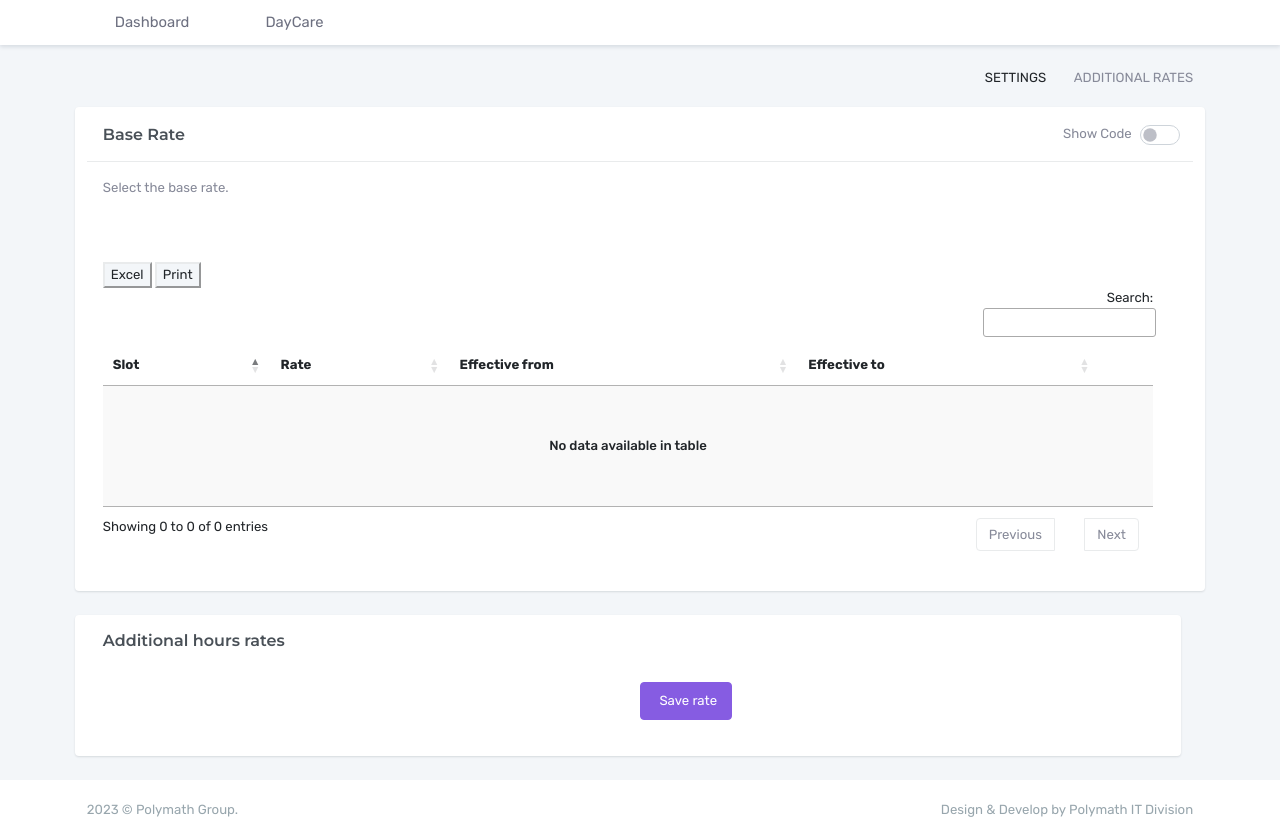
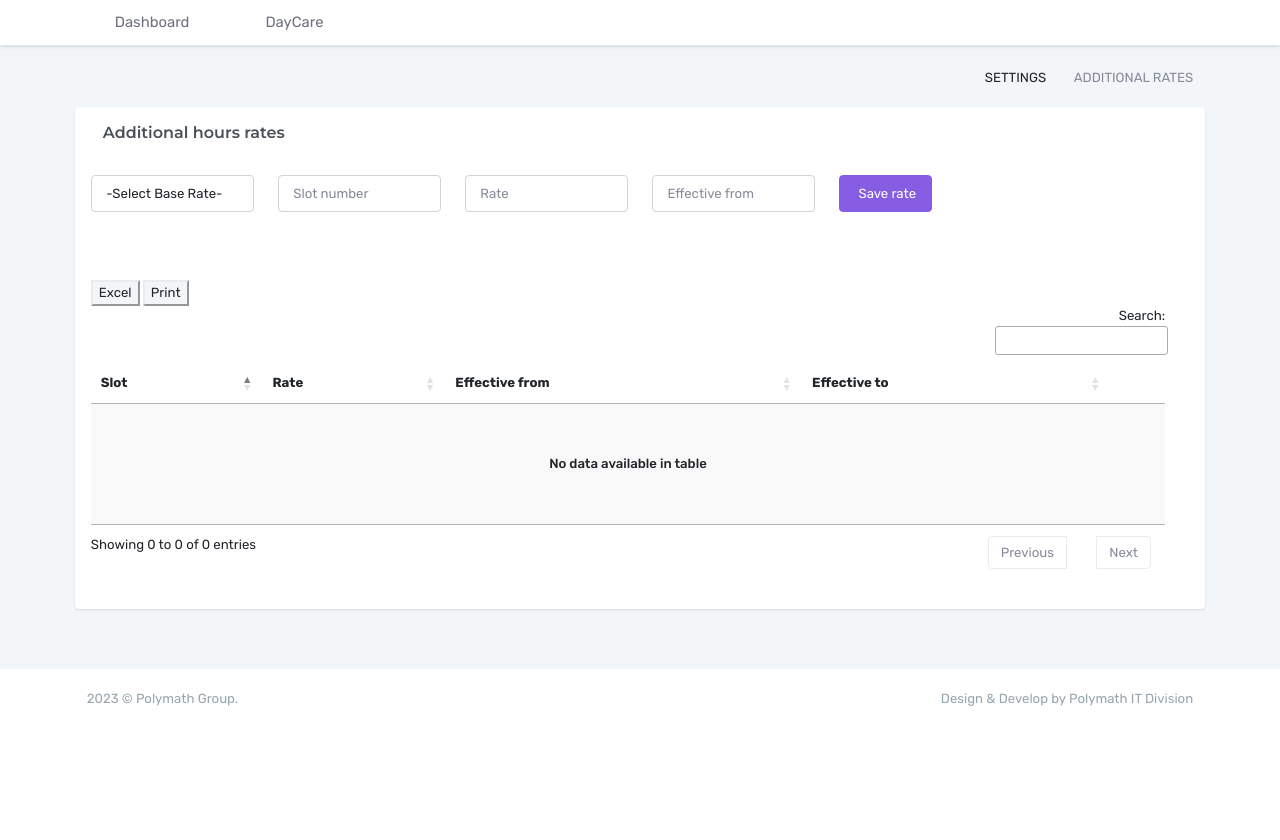
Before and after one commit to srihs/PolymathDayCare, a Django app: page /additional_rates/ in a window 1280 px wide. Shown: the part 71-911 px from the top of the page. After the commit the page ends 777 px from the top, so only its background shows below. Run offline with Django 4.2, Linux system fonts and the light colour scheme; the visitor is signed in with stand-in values (Sample User, id 1); data that the repository does not hold is empty; some libraries are stand-ins or nearby versions.

Commit message:
Additional rate add and select done

```diff
--- a/core/views.py
+++ b/core/views.py
@@ -305,17 +305,15 @@ def saveRates(request):
 @login_required(login_url="login/")
 def getAdditionalRates(request):
     if request.method == "GET":
-        forms = []
-        for i in range(1, 11):
-        # Create a form instance with a specific slot_number_hour
+        if not request.session.get('base_rate_id') is None:
+            form = CreateAdditionalChargesForm(initial={'base_rate': request.session.get('base_rate_id')})
+        else:
             form = CreateAdditionalChargesForm()
-            forms.append(form)
-
     return render(
         request,
         "../templates/additionalrates.html",
         {
-            "form": forms,
+            "form": form,
             "UserName": request.user.username,
         },
     )
@@ -342,14 +340,21 @@ def getAdditionalRatesJs(request):
                 additionalRatesList[i]["effective_to"] ="-"
     return JsonResponse(additionalRatesList, safe=False)
 
+
+
 @login_required(login_url="login/")
 def saveAdditionalRates(request):
+    request.session['base_rate_id'] = None
+    request.session.modified = True
     if request.method == "POST":
         form = CreateAdditionalChargesForm(request.POST)
         if form.is_valid():
+
             objAdditionalRates= form.save(commit=False)
             objAdditionalRates.user_created = request.user.username
-            form.save()
+            request.session['base_rate_id'] = objAdditionalRates.base_rate.id
+            request.session.modified = True
+            objAdditionalRates.save()
             messages.success(request, "Additional rate details saved.")
         else:
             messages.error(request,form.errors)
@@ -365,30 +370,21 @@ def saveAdditionalRates(request):
 def saveBaseRate(request):
     try:
         objRateHistory = None
-        print('--in Save--')
         standard_hourly_rate = request.POST.get("standard_hourly_rate")
         effective_from = request.POST.get("effective_from")
 
         if request.method == "POST":
-            print('---in Post---')
-            print(request.POST.get("rate_id"))
             if request.POST.get("rate_id") is not None:
-                print('----rate_id not null----')
                 oldRate = RateHistory.objects.filter(
                         rate_id=request.POST.get("rate_id"),is_active=True
                     ).first()
                 if oldRate is not None:
-                    print(' is not null')
-                    print(oldRate.effective_to)
                     if oldRate.effective_to is None and oldRate.is_active == True:
-                        print(effective_from)
                         oldRate.effective_to =datetime.datetime.strptime(effective_from, "%Y-%m-%d").date()
-                        print(oldRate.effective_to)
                         oldRate.is_active = False
                         oldRate.user_updated = request.user.username
                         oldRate.date_updated = datetime.datetime.now
                         oldRate.save()
-                        print('saved')
                         objRateHistory = RateHistory(
                         rate =  Rates.objects.get(pk=request.POST.get("rate_id")),
                         standard_hourly_rate = standard_hourly_rate,
@@ -398,7 +394,6 @@ def saveBaseRate(request):
                         objRateHistory.save()
                         messages.success(request, "Rate details updated.")
                 else:
-                        print('----No previous Rates----')
                         objRateHistory = RateHistory(
                         rate =  Rates.objects.get(pk=request.POST.get("rate_id")),
                         standard_hourly_rate = standard_hourly_rate,
@@ -431,10 +426,7 @@ def getRateHistoryById(request,pk):
 
 @login_required(login_url="login/")
 def getRatesforRatesJs(request):
-   print('Request Recived')
-   print(request.GET.get('rate_id'))
    if request.GET.get('rate_id') is not None:
-        print('Request Recived')
         id = request.GET.get('rate_id')
         ratesList = list(
             RateHistory.objects.filter(rate_id=id).values(
--- a/templates/additionalrates.html
+++ b/templates/additionalrates.html
@@ -4,51 +4,6 @@
 {% block functionTitle %}ADDITIONAL RATES{% endblock %}
 {% block content %}
 
- <div class="row">
-<div class="card">
-    <div class="card-header align-items-center d-flex">
-        <h4 class="card-title mb-0 flex-grow-1">Base Rate</h4>
-        <div class="flex-shrink-0">
-            <div class="form-check form-switch form-switch-right form-switch-md">
-                <label for="inline-form-showcode" class="form-label text-muted">Show Code</label>
-                <input class="form-check-input code-switcher" type="checkbox" id="inline-form-showcode">
-            </div>
-        </div>
-    </div><!-- end card header -->
-    <div class="card-body">
-        <p class="text-muted">Select the base rate.</p>
-        <div class="live-preview">
-            <form action="javascript:void(0);">
-                <div class="row">
-                        <div class="col-lg-6">
-                            {{form.base_rate}}
-                    </div>
-                </div>
-                <!--end row-->
-                <div class="row">
-                        <div class="row gy-4">
-                            <div id="tblDiv">
-                                <table id="RateList" class="display" style="width: 100%">
-                                    <thead>
-                                    <tr>
-                                        <th>Slot</th>
-                                        <th>Rate</th>
-                                        <th>Effective from</th>
-                                        <th>Effective to</th>
-                                        <th data-orderable="false"></th>
-                                    </tr>
-                                    </thead>
-                                </table>
-                            </div>
-                        </div>
-            </form>
-        </div>
-
-    </div>
-    <!--end card-body-->
-</div>
-
-</div>
 
 
 
@@ -63,12 +18,15 @@
 
     <div class="row ">
         <div class="card-body">
-            <form  action="{% url 'core:save_additional_rates' %}"
+            <form id="additionalRatesForm"  action="{% url 'core:save_additional_rates' %}"
             method="POST">
             {% csrf_token %}
 
 
                     <div class="row ">
+                        <div class="col-sm-2">
+                            {{form.base_rate}}
+                        </div>
 
                         <!--end col-->
                         <div class="col-sm-2">
@@ -89,6 +47,23 @@
 
 
                     </div> </br>
+                    <div class="row">
+                        <div class="row gy-4">
+                            <div id="tblDiv">
+                                <table id="RateList" class="display" style="width: 100%">
+                                    <thead>
+                                    <tr>
+                                        <th>Slot</th>
+                                        <th>Rate</th>
+                                        <th>Effective from</th>
+                                        <th>Effective to</th>
+                                        <th data-orderable="false"></th>
+                                    </tr>
+                                    </thead>
+                                </table>
+                            </div>
+                        </div>
+                        </div>
 
                 </form>
                 </div>
@@ -158,7 +133,7 @@
                                 <div class="card-header align-items-center d-flex">
                                     <h4 class="card-title mb-0 flex-grow-1">Additional Rate Details</h4>
                                     <div class="flex-shrink-0">
-                                        <div class="alert alert-dismissible" role="alert">
+                                        <div id="message" class="alert alert-dismissible" role="alert">
                                             {% if messages %} {% for message in messages %}
                                             <!-- Danger Alert -->
                                             <div
@@ -377,7 +352,6 @@
     jQuery("#showModal").on("hidden.bs.modal", function () {
         jQuery(this).find("form").trigger("reset");
 
-
     });
 
     var url = "";
@@ -408,12 +382,15 @@
         dataTable = $('#RateList').DataTable({
 
            dom: "Bfrtip",
-            pageLength: 50,
+            pageLength: 10,
 
             buttons: ["excel", "print"],
             order: [[0, "asc"]],
             retrieve: true,
     });
+    getRatesforTable();
+
+
 
 
     });
@@ -421,7 +398,24 @@
     jQuery('#base_rate').change(function () {
         var baseRateId = jQuery(this).val();
         dataTable.clear();
-        jQuery.ajax({
+        getRatesforTable();
+
+    });
+
+
+    jQuery("secondButton").click(function () {
+        window.parent.location = window.parent.location.href;
+    });
+
+
+    function getRatesforTable(){
+        var baseRateId = jQuery("#base_rate").val();
+        if (baseRateId)
+        {
+
+        // do something
+
+            jQuery.ajax({
                 url: "{% url 'core:view_additional_rates_js' %}",
                 type: "GET",
                 data: { base_rate_id: baseRateId },
@@ -431,7 +425,7 @@
                 jQuery.each(response, function(i, item) {
                 var url = "{% url 'core:view_child_with_id' 0 %}".replace(0, response[i].id);
 
-                console.log(response[i].id)
+
                 dataTable.row.add(
                 [response[i].slot_number_hour,
                 response[i].extra_rate,
@@ -448,13 +442,11 @@
                     console.log(response);
             }
         });
-
-    });
-
-
-    jQuery("secondButton").click(function () {
-        window.parent.location = window.parent.location.href;
-    });
+        }
+        else{
+            dataTable.clear().draw();
+        }
+    }
 </script>
 
 <!-- App js -->
```
